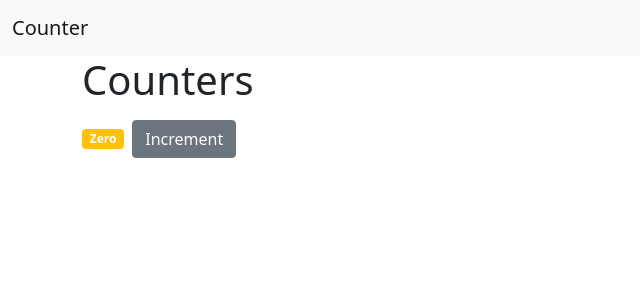
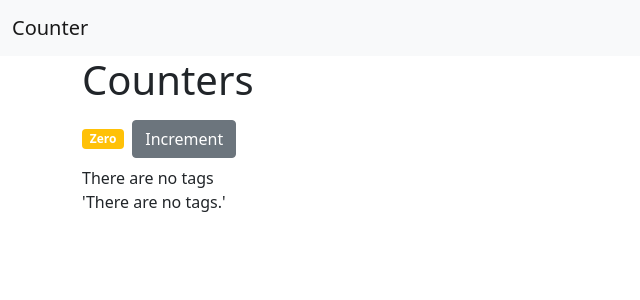
Before and after one commit to mariashahid/counter, a React (Create React App) app: page / in a window 1280 px wide. Shown: the top 300 px of the page, without its empty margins (0-640 px from the left). Built offline with nearby package versions, Linux system fonts and the light colour scheme.

Commit message:
Components Lesson 9
Components Lesson 9

```diff
--- a/src/components/counter.tsx
+++ b/src/components/counter.tsx
@@ -5,11 +5,13 @@ interface CounterProps {}
 
 interface CounterState {
   count: number;
+  tags: String[];
 }
 
 class Counter extends React.Component<CounterProps, CounterState> {
   state: CounterState = {
     count: 0,
+    tags: [],
   };
 
   formatCount = () => {
@@ -21,6 +23,19 @@ class Counter extends React.Component<CounterProps, CounterState> {
     let classes = "badge bg-";
     return (classes += this.state.count === 0 ? "warning" : "primary");
   };
+
+  displayTags = () => {
+    if (this.state.tags.length === 0) return <p>'There are no tags.'</p>;
+    else
+      return (
+        <ul>
+          {this.state.tags.map((tag) => (
+            <li>{tag}</li>
+          ))}
+        </ul>
+      );
+  };
+
   render() {
     return (
       <React.Fragment>
@@ -29,6 +44,8 @@ class Counter extends React.Component<CounterProps, CounterState> {
           <span className={this.getBadgeClasses()}>{this.formatCount()}</span>
           <button className="btn btn-secondary m-2">Increment</button>
         </div>
+        {this.state.tags.length === 0 && "There are no tags"}
+        {this.displayTags()}
       </React.Fragment>
     );
   }
```
